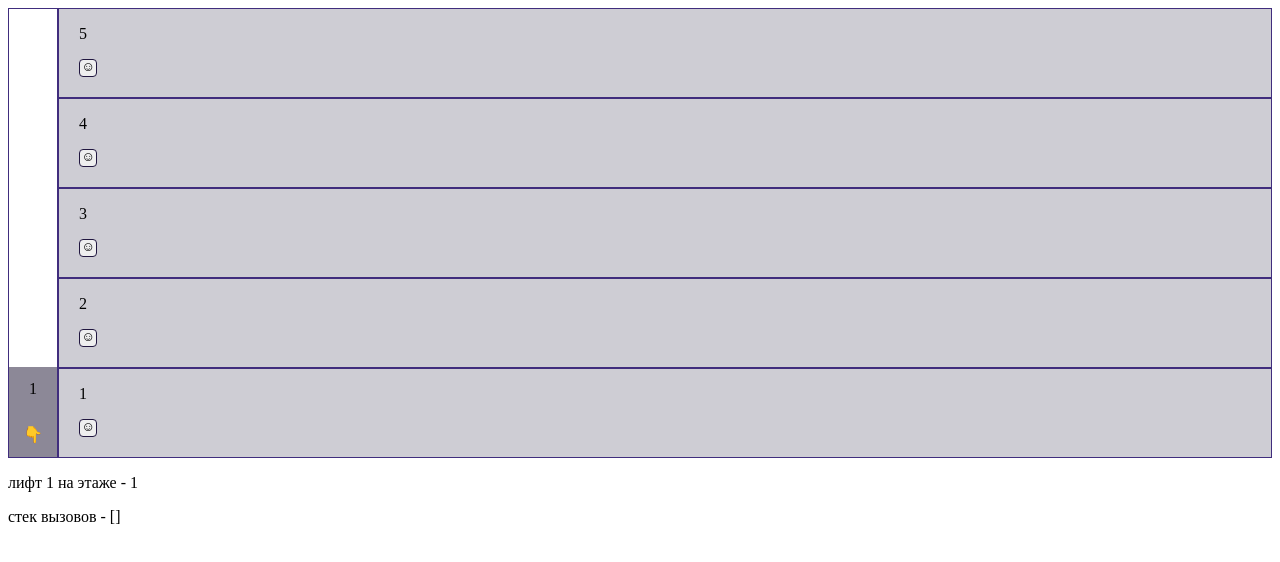
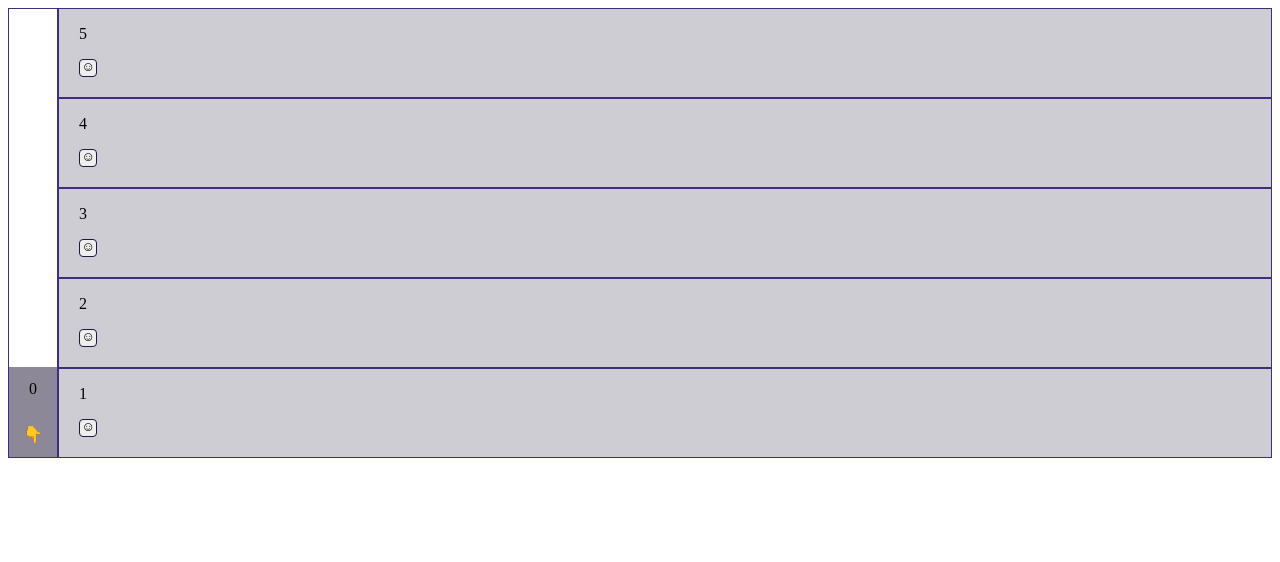
Before and after one commit to SashaLeshiy/elevator, a Vue app: page / in a window 1280 px wide. Shown: the top 562 px of the page. Built offline with nearby package versions, Linux system fonts and the light colour scheme.

Commit message:
добавление функционала для масштабирования приложения

```diff
--- a/src/components/config/config.js
+++ b/src/components/config/config.js
@@ -3,6 +3,9 @@ export const FLOORS = [1, 2, 3, 4, 5]
 export const ELEVATORS = [
     {
         id: 1,
-        floor: 1
+        floor: 1,
+        direction: '',
+        target: 0,
+        wait: false
     },
 ]
--- a/src/views/HomeView.vue
+++ b/src/views/HomeView.vue
@@ -1,27 +1,34 @@
 <script setup>
-import { ref, reactive, computed, onMounted } from 'vue'
+import { ref, reactive, onMounted } from 'vue'
 import TrueFloor from '../components/TrueFloor.vue'
 import TrueShaft from '../components/TrueShaft.vue'
 import { FLOORS, ELEVATORS } from '../components/config/config.js'
 
-const elevators = reactive(ELEVATORS)
+let dataFloor = JSON.parse(localStorage.getItem('elevators'))
+let dataCalls = JSON.parse(localStorage.getItem('calls'))
+
+const elevators = reactive(dataFloor || ELEVATORS)
+
 const floors = ref(FLOORS)
 const callButton = ref(1)
 const calls = ref([])
-const direction = ref()
-const wait = ref(false)
+let copyElevators = ref()
 
 const call = (index) => {
   callButton.value = index + 1
   if (calls.value.length > 0 && calls.value.find((e) => e === callButton.value)) {
     return null
-  } else if (elevators[0].floor === callButton.value) {
+  } else if (elevators.find(e => e.floor === callButton.value)) {
     return null
   } else {
     calls.value = [...calls.value, callButton.value]
     localStorage.setItem('calls', JSON.stringify(calls.value))
     if (calls.value.length <= 1) {
-      move()
+      if(!copyElevators.value) {
+        copyElevators.value = [...elevators]
+      }
+      copyElevators.value.sort((a, b) => Math.abs(callButton.value - a.floor) - Math.abs(callButton.value - b.floor))
+      move(copyElevators.value[0].id)
     }
   }
 }
@@ -30,52 +37,52 @@ const second = () => {
   return new Promise((resolve) => setTimeout(resolve, 1000))
 }
 
-const up = () => {
-  elevators[0].floor++
-  localStorage.setItem('floor', JSON.stringify(elevators[0].floor))
+const up = (index) => {
+  elevators[index].floor++
+  localStorage.setItem('elevators', JSON.stringify(elevators))
 }
 
-const down = () => {
-  elevators[0].floor--
-  localStorage.setItem('floor', JSON.stringify(elevators[0].floor))
+const down = (index) => {
+  elevators[index].floor--
+  localStorage.setItem('elevators', JSON.stringify(elevators))
 }
 
-const move = async () => {
-  while (elevators[0].floor !== calls.value[0]) {
-    if (elevators[0].floor < calls.value[0]) {
-      direction.value = 'UP'
-      up()
+const move = async (index) => {
+  index = index - 1
+  elevators[index].target = calls.value[0]
+
+  while (elevators[index].floor !== calls.value[0]) {
+    if (elevators[index].floor < calls.value[0]) {
+      elevators[index].direction = 'UP'
+      up(index)
       await second()
     } else {
-      direction.value = 'DOWN'
-      down()
+      elevators[index].direction = 'DOWN'
+      down(index)
       await second()
     }
   }
-  wait.value = true
+  elevators[index].wait = true
   await second()
-  wait.value = false
+  elevators[index].wait = false
   await second()
-  wait.value = true
+  elevators[index].wait = true
   await second()
-  wait.value = false
+  elevators[index].wait = false
 
   calls.value.splice(0, 1)
   localStorage.setItem('calls', JSON.stringify(calls.value))
 
   if (calls.value[0]) {
-    move()
+    copyElevators.value.sort((a, b) => Math.abs(calls.value[0] - a.floor) - Math.abs(calls.value[0] - b.floor))
+    move(copyElevators.value[0].id)
+  } else {
+    elevators[index].target = 0
   }
-  wait.value = false
+
+  elevators[index].wait = false
+
 }
-
-const targetFloor = computed(() => {
-  if (calls.value[0]) {
-    return calls.value[0]
-  } else {
-    return elevators[0].floor
-  }
-})
 
 const activeButton = (floor) => {
   if(calls.value.length > 0 && calls.value.find((e) => e === floor)) {
@@ -86,16 +93,18 @@ const activeButton = (floor) => {
 }
 
 onMounted(() => {
-  let dataFloor = JSON.parse(localStorage.getItem('floor'))
-  let dataCalls = JSON.parse(localStorage.getItem('calls'))
-
   if (dataFloor) {
-    elevators[0].floor = JSON.parse(localStorage.getItem('floor'))
+    elevators.value = [...dataFloor]
   }
   if (dataCalls && dataCalls.length > 0) {
     calls.value = JSON.parse(localStorage.getItem('calls'))
-    console.log(calls.value)
-    move()
+
+    if(!copyElevators.value) {
+      copyElevators.value = [...elevators]
+    }
+    copyElevators.value.sort((a, b) => Math.abs(calls.value[0] - a.floor) - Math.abs(calls.value[0] - b.floor))
+
+    move(copyElevators.value[0].id)
   }
 })
 
@@ -105,12 +114,12 @@ onMounted(() => {
   <main class="home-view">
     <div class="home-view__shafts">
       <TrueShaft
-        v-for="shaft in elevators"
-        :key="shaft.id"
-        :direction="direction"
-        :target="targetFloor"
-        :current-floor="elevators[0].floor"
-        :wait="wait"
+        v-for="elevator in elevators"
+        :key="elevator.id"
+        :direction="elevator.direction"
+        :target="elevator.target"
+        :current-floor="elevator.floor"
+        :wait="elevator.wait"
       />
     </div>
     <div>
@@ -123,10 +132,6 @@ onMounted(() => {
       />
     </div>
   </main>
-  <div class="home-view__floor">
-    <p>лифт {{ elevators[0].id }} на этаже - {{ elevators[0].floor }}</p>
-    <p>стек вызовов - {{ calls }}</p>
-  </div>
 </template>
 
 <style lang="scss" scoped>
```
Also changed, not shown: 1 other file (tests, documents, lock files or other folders).
